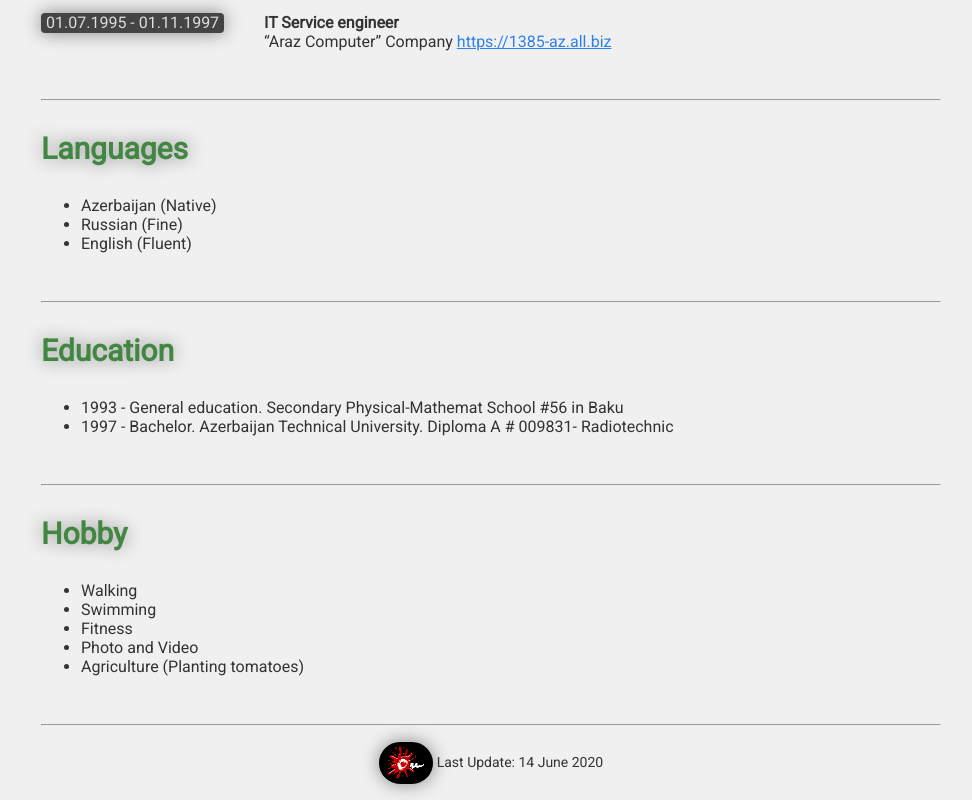
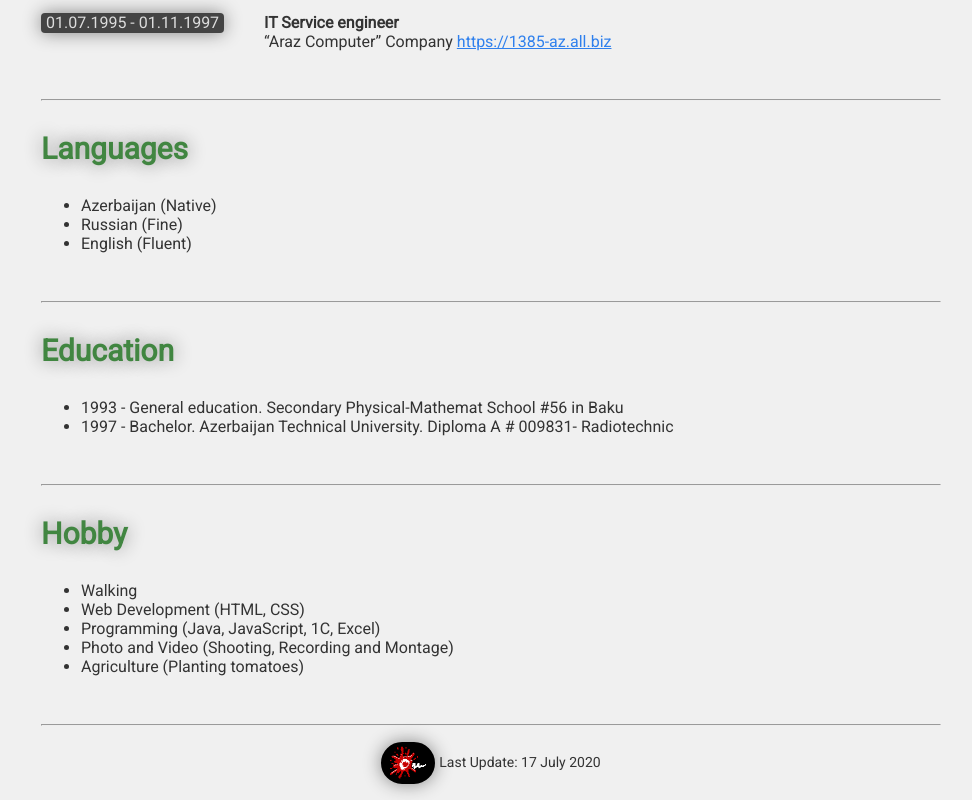
Before and after one commit to orrstudio/cv, a plain HTML site: page index.html in a window 1280 px wide. Shown: the part 1088-1888 px from the top of the page, without its empty margins (149-1121 px from the left). Drawn offline with Linux system fonts and the light colour scheme; a script that the page names is missing.

Commit message:
last update

```diff
--- a/index.html
+++ b/index.html
@@ -158,9 +158,9 @@
             <div>
                 <ul>
                     <li>Walking</li>
-                    <li>Swimming</li>
-                    <li>Fitness</li>
-                    <li>Photo and Video</li>
+                    <li>Web Development (HTML, CSS)</li>
+                    <li>Programming (Java, JavaScript, 1C, Excel)</li>
+                    <li>Photo and Video (Shooting, Recording and Montage)</li>
                     <li>Agriculture (Planting tomatoes)</li>
                 </ul>
             </div>
@@ -168,7 +168,7 @@
                 <hr>
                 <p style="text-align: center;">
                 <img class="orrlogo" align="center" src="./images/ORRlogo.png" alt="Orr Logo" width="50">
-                <span style="text-align: center; font-size: 14px;"> Last Update: 14 June 2020
+                <span style="text-align: center; font-size: 14px;"> Last Update: 17 July 2020
 </span></p>
 </div>
 
```
